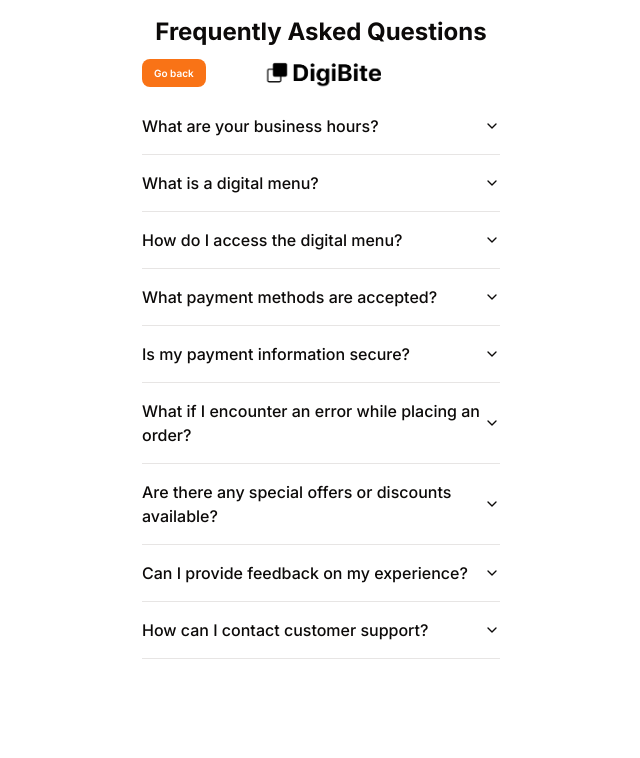
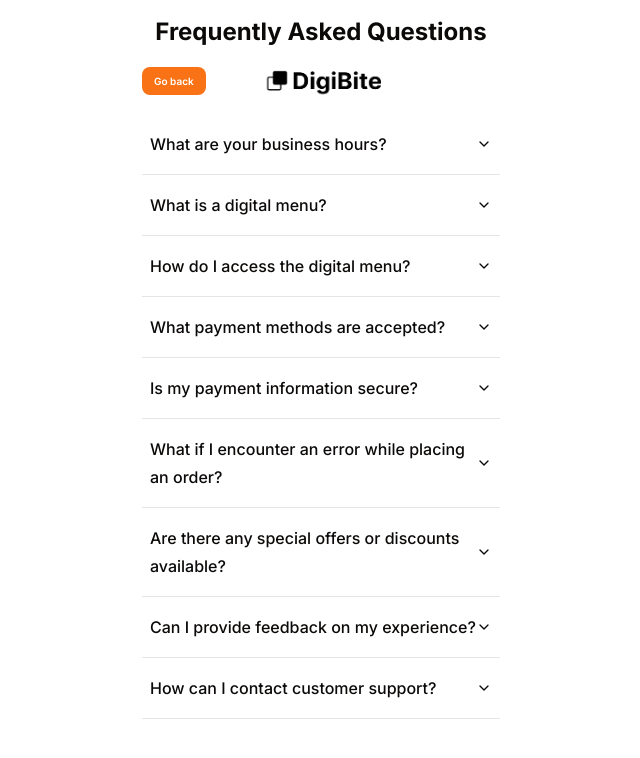
Before and after one commit to jmmaglonzo/E-MENU-FE, a Next.js app: page /faq in a window 1280 px wide. Shown: the top 758 px of the page, without its empty margins (319-959 px from the left). Built offline with nearby package versions, Linux system fonts and the light colour scheme.

Commit message:
style: change faq spacing

```diff
--- a/src/app/faq/page.tsx
+++ b/src/app/faq/page.tsx
@@ -11,8 +11,8 @@ import Link from "next/link";
 const Faq = () => {
   return (
     <section className="container py-4 text-center">
-      <h2 className="text-3xl font-bold">Frequently Asked Questions</h2>
-      <div className="relative flex items-center justify-center">
+      <h2 className="mb-2 text-3xl font-bold">Frequently Asked Questions</h2>
+      <div className="relative mb-2 flex items-center justify-center">
         <Link
           href="/"
           className="absolute left-0 rounded-sm bg-primary px-3 py-1 text-sm font-semibold text-white transition active:scale-110"
@@ -30,8 +30,8 @@ const Faq = () => {
       </div>
       <Accordion type="single" collapsible className="">
         {faq.map((item) => (
-          <AccordionItem value={item.value} key={item.value}>
-            <AccordionTrigger className="text-start hover:no-underline">
+          <AccordionItem value={item.value} key={item.value} className="px-2">
+            <AccordionTrigger className="white text-start text-xl hover:no-underline">
               {item.question}
             </AccordionTrigger>
             <AccordionContent className="text-base">
```
